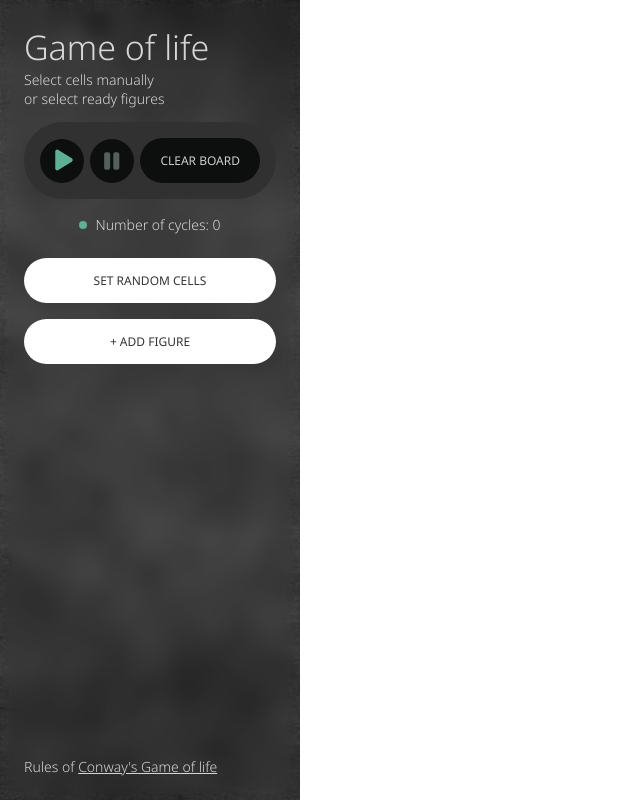
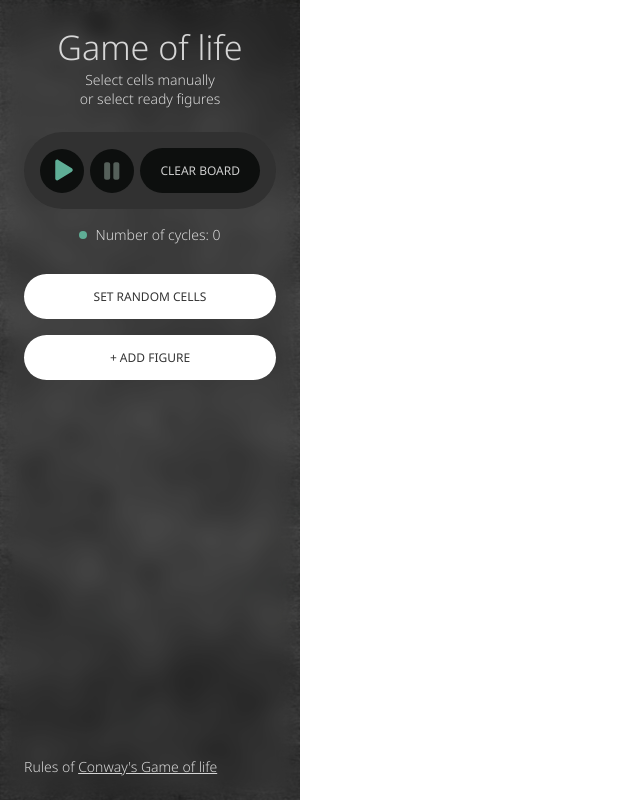
Before and after one commit to olkaman/game-of-life, a React (Create React App) app: page / in a window 1280 px wide. Shown: the whole page, without its empty margins (0-640 px from the left). Built offline with nearby package versions, Linux system fonts and the light colour scheme.

Commit message:
Improvements

```diff
--- a/src/components/AddFigures/AddFigures.js
+++ b/src/components/AddFigures/AddFigures.js
@@ -11,13 +11,13 @@ import clsx from 'clsx';
 export default function AddFigures() {
   const grid = useGameStore((state) => state.grid);
   const setGrid = useGameStore((state) => state.setGrid);
-  const [openFigures, setOpenFigures] = useState(false);
+  const [isFiguresPanelOpen, setIsFiguresPanelOpen] = useState(false);
   const [lineInputValue, setLineInputValue] = useState(3);
   const [line, setLine] = useState([Array(3).fill(1)]);
   console.log(lineInputValue, line);
 
   function setFigure(figure) {
-    setOpenFigures(false);
+    setIsFiguresPanelOpen(false);
     setLineInputValue(3);
     const halfBoardWidth = Math.ceil((colCount - figure[0].length) / 2);
     const halfBoardHeight = Math.ceil((rowCount - figure.length) / 2);
@@ -42,8 +42,8 @@ export default function AddFigures() {
 
   return (
     <>
-      <Button handleClick={() => setOpenFigures(!openFigures)}>{openFigures ? '-' : '+'} Add figure</Button>
-      {openFigures && (
+      <Button handleClick={() => setIsFiguresPanelOpen(!isFiguresPanelOpen)}>{isFiguresPanelOpen ? '-' : '+'} Add figure</Button>
+      {isFiguresPanelOpen && (
         <section className={styles.wrapper}>
           <h5>Still lives</h5>
           <section className={clsx(styles.picturesWrapper, 'flex')}>
--- a/src/components/Player/Player.module.scss
+++ b/src/components/Player/Player.module.scss
@@ -6,6 +6,7 @@
   background-color: $darker-gray;
   border-radius: 70px;
   padding: 16px;
+  margin: 24px 0 16px 0;
 
   .buttons {
     background-color: $black;
@@ -57,7 +58,6 @@
 }
 
 .counter {
-  margin-top: 16px;
   text-align: center;
   align-items: center;
   justify-content: center;
--- a/src/components/SettingsPanel/SettingsPanel.module.scss
+++ b/src/components/SettingsPanel/SettingsPanel.module.scss
@@ -18,10 +18,15 @@
 
     h2 {
       margin: 0;
+      text-align: center;
+    }
+
+    p {
+      text-align: center;
     }
 
     .buttons {
-      margin-top: 24px;
+      margin-top: 30px;
       display: block;
     }
   }
--- a/src/utils/figures.js
+++ b/src/utils/figures.js
@@ -10,7 +10,6 @@ import gliderLink from '../assets/glider.svg';
 import spaceshipSLink from '../assets/spaceship1.svg';
 import spaceshipMLink from '../assets/spaceship2.svg';
 import spaceshipLLink from '../assets/spaceship3.svg';
-import lineLink from '../assets/line.svg';
 
 const square = {
   name: 'Square',
```
